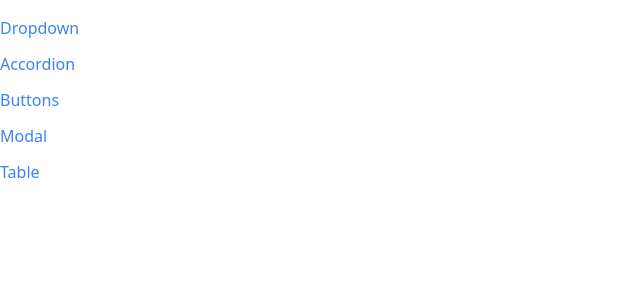
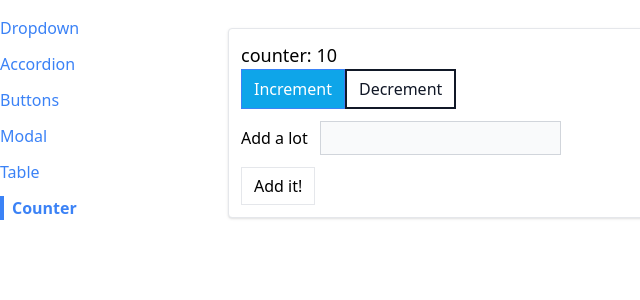
Before and after one commit to PatrykRoskosz/component-page, a React (Create React App) app: page /counter in a window 1280 px wide. Shown: the top 300 px of the page, without its empty margins (0-640 px from the left). Built offline with nearby package versions, Linux system fonts and the light colour scheme.

Commit message:
add a counterPage component and useReducer to management state

```diff
--- a/package.json
+++ b/package.json
@@ -9,6 +9,7 @@
     "@testing-library/react": "^13.3.0",
     "@testing-library/user-event": "^13.5.0",
     "classnames": "^2.3.2",
+    "immer": "^10.0.2",
     "prop-types": "^15.8.1",
     "react": "^18.2.0",
     "react-dom": "^18.2.0",
--- a/src/App.js
+++ b/src/App.js
@@ -3,15 +3,16 @@
 import AccordionPage from "./pages/AccordionPage";
 import DropdownPage from "./pages/DropdownPage";
 import ButtonPage from "./pages/ButtonPage";
-import ModalPage from "./pages/ModalPage"
+import ModalPage from "./pages/ModalPage";
 import TablePage from "./pages/TablePage";
+import CounterPage from "./pages/CounterPage";
 
 function App() {
 	return (
 		<div className='container mx-auto grid grid-cols-6 gap-4 mt-4'>
 			<Sidebar />
 			<div className='col-span-5'>
-			<Route path='/'>
+				<Route path='/'>
 					<DropdownPage />
 				</Route>
 				<Route path='/accordion'>
@@ -26,6 +27,9 @@
 				<Route path='/table'>
 					<TablePage />
 				</Route>
+				<Route path='/counter'>
+					<CounterPage initialCount={10} />
+				</Route>
 			</div>
 		</div>
 	);
--- /dev/null
+++ b/src/components/Counter/Counter.js
@@ -0,0 +1,82 @@
+import { useReducer } from "react";
+import { produce } from "immer";
+import Button from "../Button/Button";
+import Panel from "../Panel/Panel";
+
+const INCREMENT_COUNT = "INCREMENT",
+	DECREMENT_COUNT = "DECREMENT",
+	CHANGE_VALUE = "change-input-value",
+	SEND_FORM = "send-form";
+
+const reducer = (state, action) => {
+	switch (action.type) {
+		case INCREMENT_COUNT:
+			state.count = state.count + 1;
+			return;
+
+		case DECREMENT_COUNT:
+			state.count = state.count - 1;
+			return;
+		case CHANGE_VALUE:
+			state.valueToAdd = action.payload;
+			return;
+
+		case SEND_FORM:
+			state.count = state.count + state.valueToAdd;
+			state.valueToAdd = 0;
+			return;
+		default:
+			return state;
+	}
+};
+
+const Counter = ({ initialCount }) => {
+	const [state, dispatch] = useReducer(produce(reducer), {
+		count: initialCount,
+		valueToAdd: 0,
+	});
+
+	const incrementHandler = () => {
+		dispatch({ type: INCREMENT_COUNT });
+	};
+	const decrementHandler = () => {
+		dispatch({ type: DECREMENT_COUNT });
+	};
+
+	const handleChange = event => {
+		const value = parseInt(event.target.value) || 0;
+		dispatch({ type: CHANGE_VALUE, payload: value });
+	};
+
+	const handleSubmit = event => {
+		event.preventDefault();
+
+		dispatch({ type: SEND_FORM });
+	};
+
+	return (
+		<Panel className='m-3'>
+			<h1 className='text-lg'>counter: {state.count}</h1>
+			<div className='flex flex-row'>
+				<Button primary onClick={incrementHandler}>
+					Increment
+				</Button>
+				<Button secondary outline onClick={decrementHandler}>
+					Decrement
+				</Button>
+			</div>
+			<form onSubmit={handleSubmit}>
+				<label>Add a lot</label>
+				<input
+					value={state.valueToAdd || ""}
+					onChange={handleChange}
+					type='number'
+					className='p-1 m-3 bg-gray-50 border border-gray-300'
+				/>
+				<Button>Add it!</Button>
+			</form>
+		</Panel>
+	);
+};
+
+export default Counter;
--- a/src/components/Sidebar/Sidebar.js
+++ b/src/components/Sidebar/Sidebar.js
@@ -7,9 +7,14 @@
 		{ label: "Buttons", path: "/buttons" },
 		{ label: "Modal", path: "/modal" },
 		{ label: "Table", path: "/table" },
+		{ label: "Counter", path: "/counter" },
 	];
 	const renderedLinks = links.map(link => (
-		<Link key={link.label} to={link.path} className='mb-3' activeClassName='font-bold border-l-4 border-blue-500 pl-2'>
+		<Link
+			key={link.label}
+			to={link.path}
+			className='mb-3'
+			activeClassName='font-bold border-l-4 border-blue-500 pl-2'>
 			{link.label}
 		</Link>
 	));
--- /dev/null
+++ b/src/pages/CounterPage.js
@@ -0,0 +1,7 @@
+import Counter from "../components/Counter/Counter";
+
+const CounterPage = ({initialCount}) => {
+    return <Counter initialCount={initialCount}/>
+};
+
+export default CounterPage;
```
Also changed, not shown: 1 other file (tests, documents, lock files or other folders).
